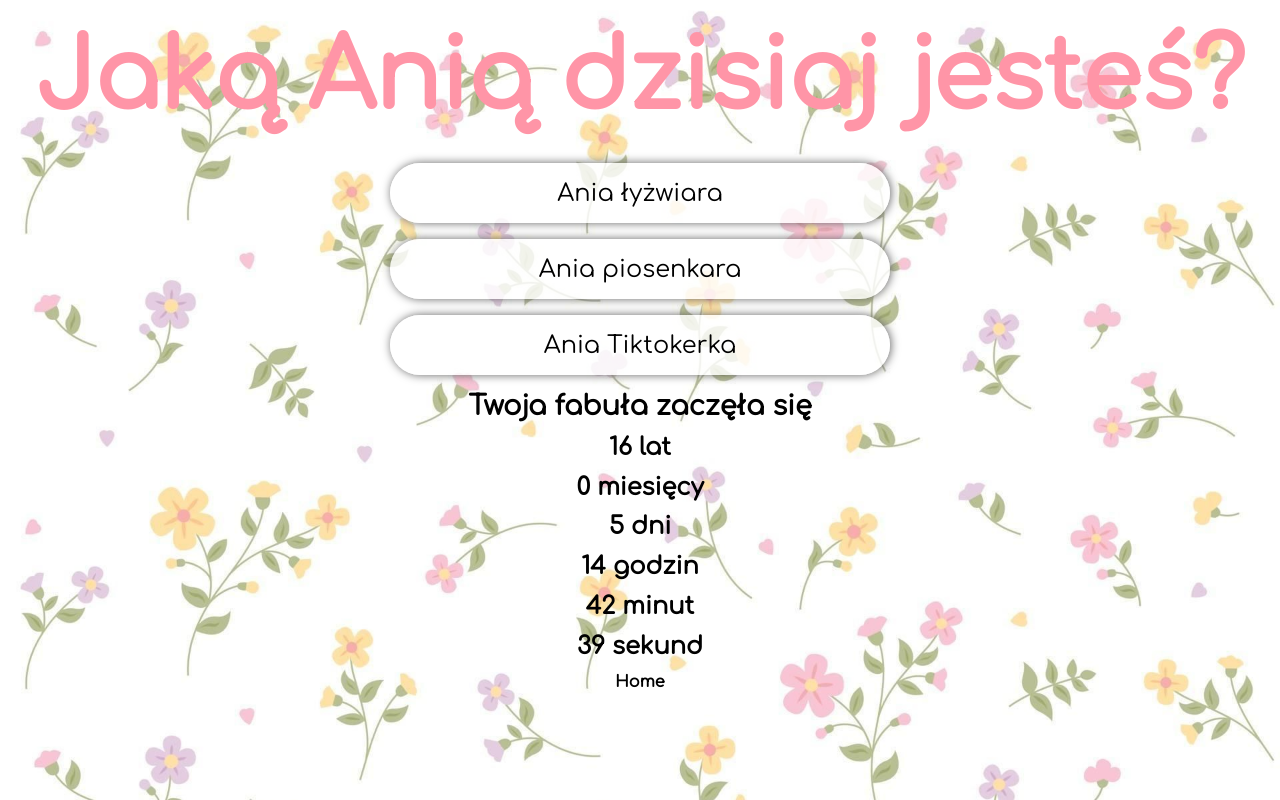
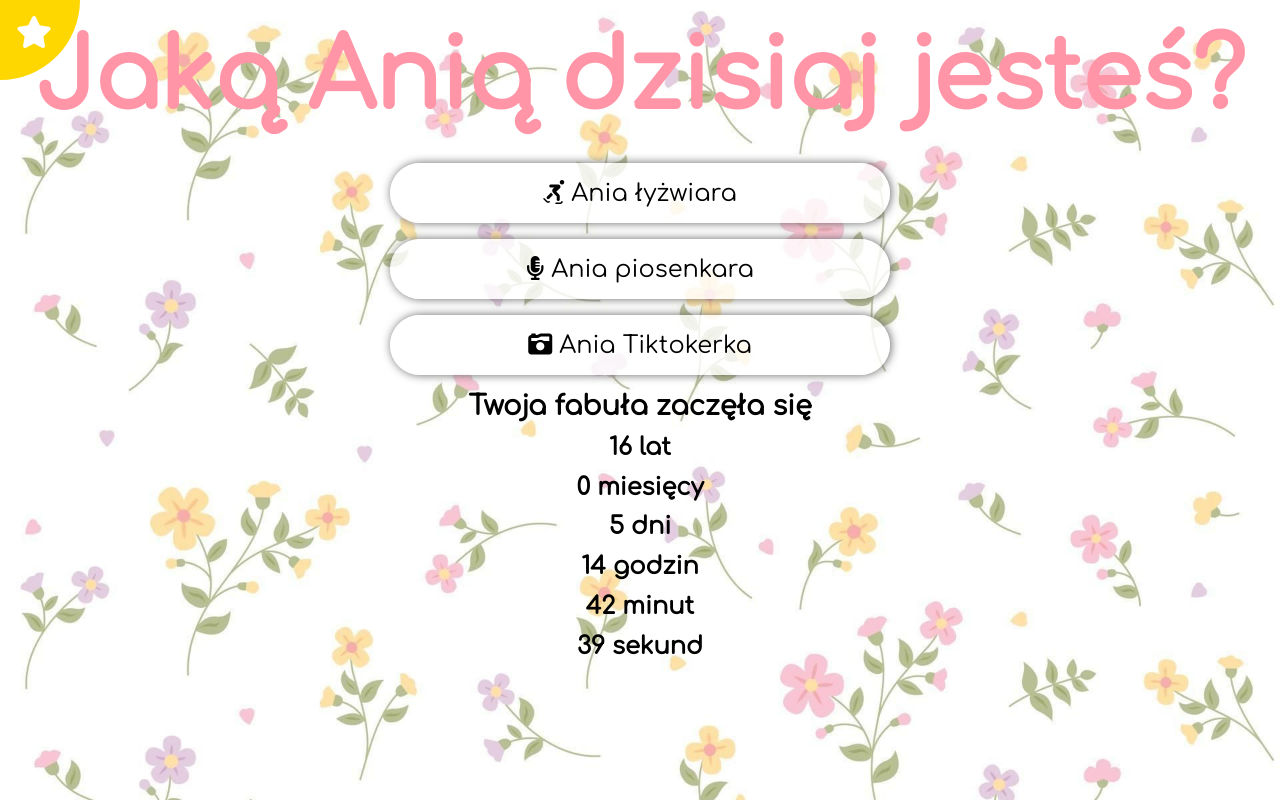
Before and after one commit to ixroy13/laurka-dla-ani, a plain HTML site: page index.html in a window 1280 px wide. Drawn offline with Linux system fonts and the light colour scheme.

Commit message:
Add files via upload

```diff
--- a/index.html
+++ b/index.html
@@ -5,6 +5,13 @@
     <meta name="viewport" content="width=device-width, initial-scale=1.0" />
     <title>Urodzinki</title>
     <link rel="stylesheet" href="style.css" />
+    <link
+      rel="stylesheet"
+      href="https://cdnjs.cloudflare.com/ajax/libs/font-awesome/6.5.1/css/all.min.css"
+      integrity="sha512-DTOQO9RWCH3ppGqcWaEA1BIZOC6xxalwEsw9c2QQeAIftl+Vegovlnee1c9QX4TctnWMn13TZye+giMm8e2LwA=="
+      crossorigin="anonymous"
+      referrerpolicy="no-referrer"
+    />
     <link
       href="https://fonts.googleapis.com/css?family=Comfortaa"
       rel="stylesheet"
@@ -16,9 +23,18 @@
       <div class="welcome">
         <h1>Jaką Anią dzisiaj jesteś?</h1>
         <div class="buttons">
-          <button id="one">Ania łyżwiara</button>
-          <button id="two">Ania piosenkara</button>
-          <button id="three">Ania Tiktokerka</button>
+          <button id="one">
+            <i class="fas fa-skating"></i>
+            <span>Ania łyżwiara</span>
+          </button>
+          <button id="two">
+            <i class="fas fa-microphone-alt"></i>
+            <span>Ania piosenkara</span>
+          </button>
+          <button id="three">
+            <i class="fas fa-camera-retro"></i>
+            <span>Ania Tiktokerka</span>
+          </button>
         </div>
         <div class="countdown">
           <h3>Twoja fabuła zaczęła się</h3>
@@ -28,7 +44,7 @@
           <p class="hours">0</p>
           <p class="minutes">0</p>
           <p class="seconds">0</p>
-          <a href="https://ixroy13.github.io/laurka-dla-ani/">Home</a>
+          <a href="https://ixroy13.github.io/laurka-dla-ani/"><i class="fas fa-star"></i></a>
         </div>
       </div>
       <div class="img">
@@ -36,7 +52,8 @@
           class="ice"
           id="xd"
           src="./received_6928128760640388.jpeg"
-          alt=""/>
+          alt=""
+        />
         <img class="sing" src="./sing.jpg" alt="" />
         <img src="./tt.jpg" alt="" class="tt" />
       </div>
--- a/style.css
+++ b/style.css
@@ -40,6 +40,7 @@ body {
   cursor: pointer;
   font-size: 1.5rem;
   transition: 0.5s;
+  color: #000;
 }
 
 .buttons {
@@ -127,4 +128,26 @@ a {
   font-weight: 600;
   width: 100%;
   text-align: center;
+  padding: 1rem;
+  width: 5rem;
+  height: 5rem;
+  position: absolute;
+  inset: 0 0;
+  border-radius: 0 0 100% 0;
+  background: gold;
 }
+
+.fa-star {
+  font-size: 2rem;
+  color: #fff;
+  translate: -6px 0;
+  transition: 0.3s;
+}
+
+.fa-star:hover {
+  rotate: 215deg;
+}
+
+.fa-star:active {
+  rotate: 215deg;
+}
```
